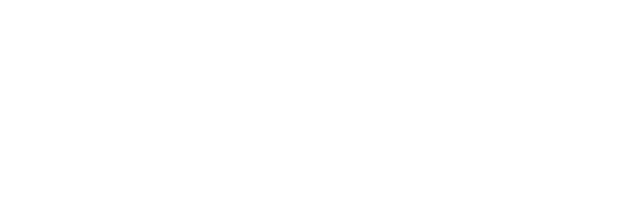
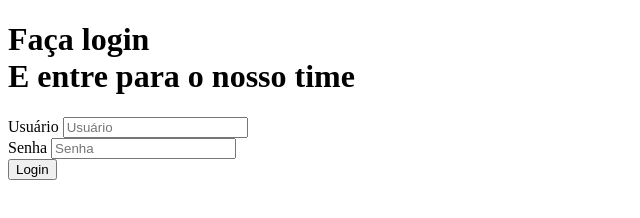
Before and after one commit to Antonioaugust0/login-form-project, a plain HTML site: page index.html in a window 1280 px wide. Shown: the whole page, without its empty margins (0-640 px from the left). Drawn offline with Linux system fonts and the light colour scheme.

Commit message:
creating login body

```diff
--- a/index.html
+++ b/index.html
@@ -1,12 +1,29 @@
 <!DOCTYPE html>
-<html lang="en">
+<html lang="pt-br">
 <head>
-  <meta charset="UTF-8">
-  <meta http-equiv="X-UA-Compatible" content="IE=edge">
-  <meta name="viewport" content="width=device-width, initial-scale=1.0">
-  <title>Document</title>
+  <meta charset="UTF-8" />
+  <meta http-equiv="X-UA-Compatible" content="IE=edge" />
+  <meta name="viewport" content="width=device-width, initial-scale=1.0" />
+  <title>Login</title>
 </head>
 <body>
-
+  <div class="main-login">
+    <div class="left-login">
+      <h1>Faça login<br />E entre para o nosso time</h1>
+    </div>
+    <div class="right-login">
+      <div class="card-login">
+        <div class="textfield">
+          <label for="usuario">Usuário</label>
+          <input type="text" name="usuario" placeholder="Usuário">
+        </div>
+        <div class="textfield">
+          <label for="senha">Senha</label>
+          <input type="password" name="senha" placeholder="Senha">
+        </div>
+        <button class="btn-login">Login</button>
+      </div>
+    </div>
+  </div>
 </body>
 </html>
```
